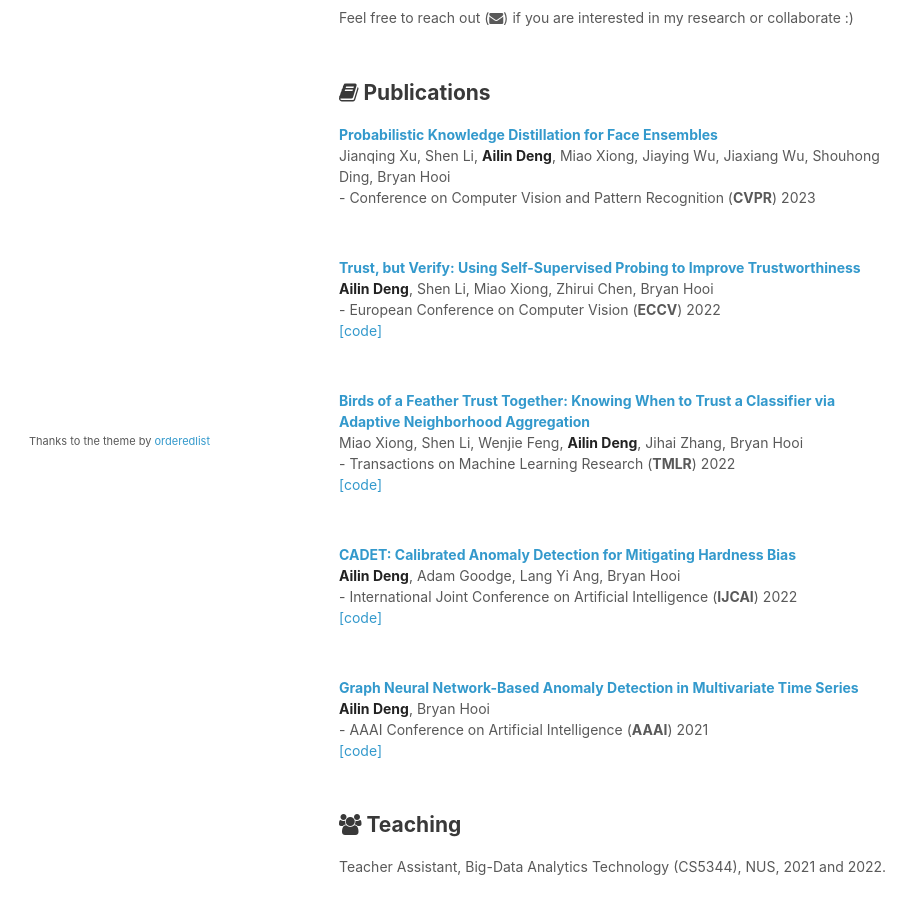
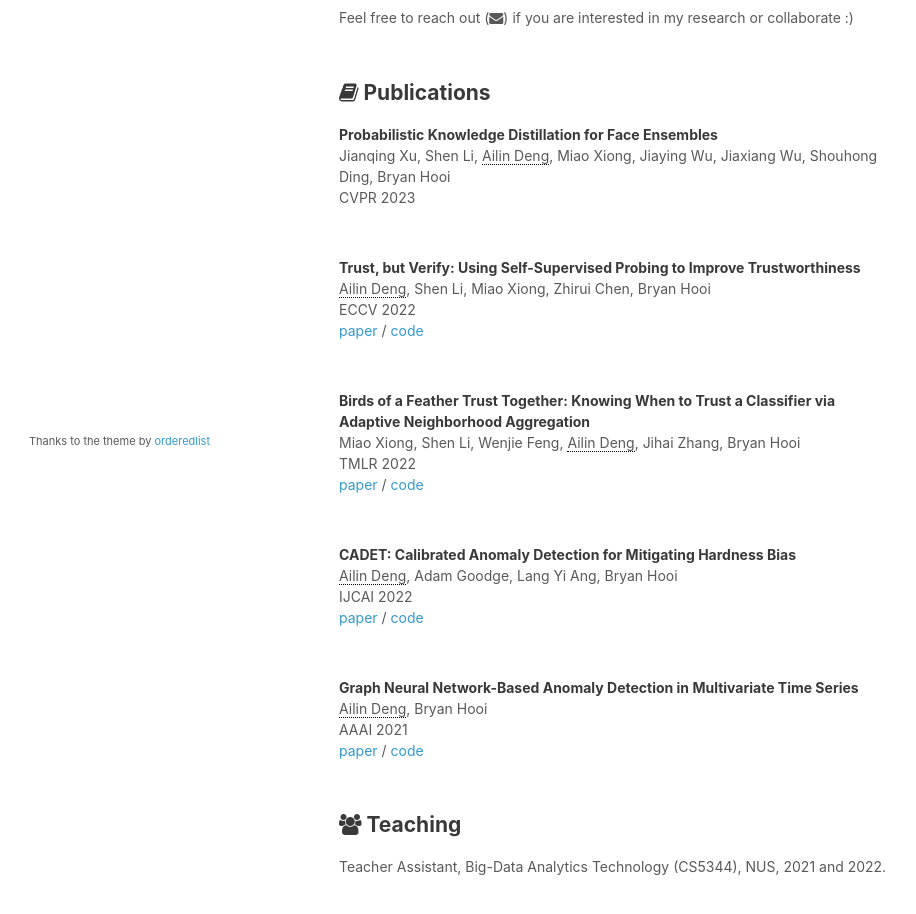
Before and after one commit to d-ailin/d-ailin.github.io, a plain HTML site: page index.html in a window 1280 px wide. Shown: the part 280-1194 px from the top of the page, without its empty margins (181-1097 px from the left). Drawn offline with Linux system fonts and the light colour scheme.

Commit message:
update style

```diff
--- a/index.html
+++ b/index.html
@@ -46,41 +46,56 @@
         <h2 class="section-title"><i class="fa fa-book" aria-hidden="true"></i> Publications</h2>
 
         <div class="pub">
-          <span class="title"><a href="">Probabilistic Knowledge Distillation for Face Ensembles</a>  </span>
-          <span class="authors">Jianqing Xu, Shen Li, <strong> Ailin Deng</strong>, Miao Xiong, Jiaying Wu, Jiaxiang Wu, Shouhong Ding, Bryan Hooi </span>
-          <span class="info"> - Conference on Computer Vision and Pattern Recognition (<b>CVPR</b>) 2023</span>
+          <span class="title">Probabilistic Knowledge Distillation for Face Ensembles  </span>
+          <span class="authors">Jianqing Xu, Shen Li, <span class="author-tag">Ailin Deng</span>, Miao Xiong, Jiaying Wu, Jiaxiang Wu, Shouhong Ding, Bryan Hooi </span>
+          <!-- <span class="info"> - Conference on Computer Vision and Pattern Recognition (<b>CVPR</b>) 2023</span> -->
+          <span class="info"> CVPR 2023</span>
         </div>
 
 
         <div class="pub">
-          <span class="title"> <a href="https://arxiv.org/abs/2302.02628">Trust, but Verify: Using Self-Supervised Probing to Improve Trustworthiness</a>  </span>
-          <span class="authors"><strong>Ailin Deng</strong>, Shen Li, Miao Xiong, Zhirui Chen, Bryan Hooi</span>
-          <span class="info"> - European Conference on Computer Vision (<b>ECCV</b>) 2022</span>
-          <span><a href="https://github.com/d-ailin/ssprobing">[code]</a></span>
+          <span class="title">Trust, but Verify: Using Self-Supervised Probing to Improve Trustworthiness  </span>
+          <span class="authors"><span class="author-tag">Ailin Deng</span>, Shen Li, Miao Xiong, Zhirui Chen, Bryan Hooi</span>
+          <!-- <span class="info"> - European Conference on Computer Vision (<b>ECCV</b>) 2022</span> -->
+          <span class="info"> ECCV 2022</span>
+          <!-- <span><a href="https://github.com/d-ailin/ssprobing">[code]</a></span> -->
+          <span> <a href="https://arxiv.org/abs/2302.02628">paper</a> / <a href="https://github.com/d-ailin/ssprobing">code</a></span>
 
         </div>
 
         <div class="pub">
-          <span class="title"> <a href="https://openreview.net/forum?id=p5V8P2J61u">Birds of a Feather Trust Together: Knowing When to Trust a Classifier via Adaptive Neighborhood Aggregation</a>  </span>
-          <span class="authors">Miao Xiong, Shen Li, Wenjie Feng, <strong>Ailin Deng</strong>, Jihai Zhang, Bryan Hooi</span>
-          <span class="info"> - Transactions on Machine Learning Research (<b>TMLR</b>) 2022</span>
-          <span><a href="https://github.com/MiaoXiong2320/NeighborAgg">[code]</a></span>
+          <span class="title"> Birds of a Feather Trust Together: Knowing When to Trust a Classifier via Adaptive Neighborhood Aggregation </span>
+          <span class="authors">Miao Xiong, Shen Li, Wenjie Feng, <span class="author-tag">Ailin Deng</span>, Jihai Zhang, Bryan Hooi</span>
+          <!-- <span class="info"> - Transactions on Machine Learning Research (<b>TMLR</b>) 2022</span> -->
+          <span class="info"> TMLR 2022</span>
+          <span>
+            <a href="https://openreview.net/forum?id=p5V8P2J61u">paper</a> /
+            <a href="https://github.com/MiaoXiong2320/NeighborAgg">code</a>
+          </span>
 
         </div>
 
         <div class="pub">
-          <span class="title"> <a href="https://www.ijcai.org/proceedings/2022/0278.pdf">CADET: Calibrated Anomaly Detection for Mitigating Hardness Bias </a> </span>
-          <span class="authors"><strong>Ailin Deng</strong>, Adam Goodge, Lang Yi Ang, Bryan Hooi</span>
-          <span class="info"> - International Joint Conference on Artificial Intelligence (<b>IJCAI</b>) 2022</span>
-          <span><a href="https://github.com/d-ailin/CADET">[code]</a></span>
+          <span class="title"> CADET: Calibrated Anomaly Detection for Mitigating Hardness Bias </span>
+          <span class="authors"><span class="author-tag">Ailin Deng</span>, Adam Goodge, Lang Yi Ang, Bryan Hooi</span>
+          <!-- <span class="info"> - International Joint Conference on Artificial Intelligence (<b>IJCAI</b>) 2022</span> -->
+          <span class="info"> IJCAI 2022</span>
+          <span>
+            <a href="https://www.ijcai.org/proceedings/2022/0278.pdf">paper</a> /
+            <a href="https://github.com/d-ailin/CADET">code</a>
+          </span>
 
         </div>
 
         <div class="pub">
-          <span class="title"> <a href="https://arxiv.org/abs/2106.06947">Graph Neural Network-Based Anomaly Detection in Multivariate Time Series</a> </span>
-          <span class="authors"> <strong>Ailin Deng</strong>, Bryan Hooi</span>
-          <span class="info"> - AAAI Conference on Artificial Intelligence (<b>AAAI</b>) 2021</span>
-          <span> <a href="https://github.com/d-ailin/GDN">[code]</a></span>
+          <span class="title"> Graph Neural Network-Based Anomaly Detection in Multivariate Time Series </span>
+          <span class="authors"> <span class="author-tag">Ailin Deng</span>, Bryan Hooi</span>
+          <!-- <span class="info"> - AAAI Conference on Artificial Intelligence (<b>AAAI</b>) 2021</span> -->
+          <span class="info"> AAAI 2021</span>
+          <span>
+            <a href="https://arxiv.org/abs/2106.06947">paper</a> /
+            <a href="https://github.com/d-ailin/GDN">code</a>
+          </span>
         </div>
 
 
--- a/stylesheets/styles.css
+++ b/stylesheets/styles.css
@@ -300,12 +300,18 @@ a.bold {
 .icon-bar a {
   color: #393939;
   margin: 0.2em;
+
+  -moz-transition: all .2s ease-in;
+  -o-transition: all .2s ease-in;
+  -webkit-transition: all .2s ease-in;
+  transition: all .2s ease-in;
 }
 
 
 .icon-bar i {
   height: 1.5em;
 }
+
 
 .icon-bar a:hover {
   /* color: #39c; */
@@ -358,3 +364,14 @@ a:hover {
   /* color: #f09228; */
   text-decoration: underline;
 }
+
+.pub .title a {
+  color: #222;
+}
+
+.pub .author-tag {
+  /* text-decoration: underline; */
+  /* display: inline-block; */
+  display: inline;
+  border-bottom: 1px dotted black;
+}
```
